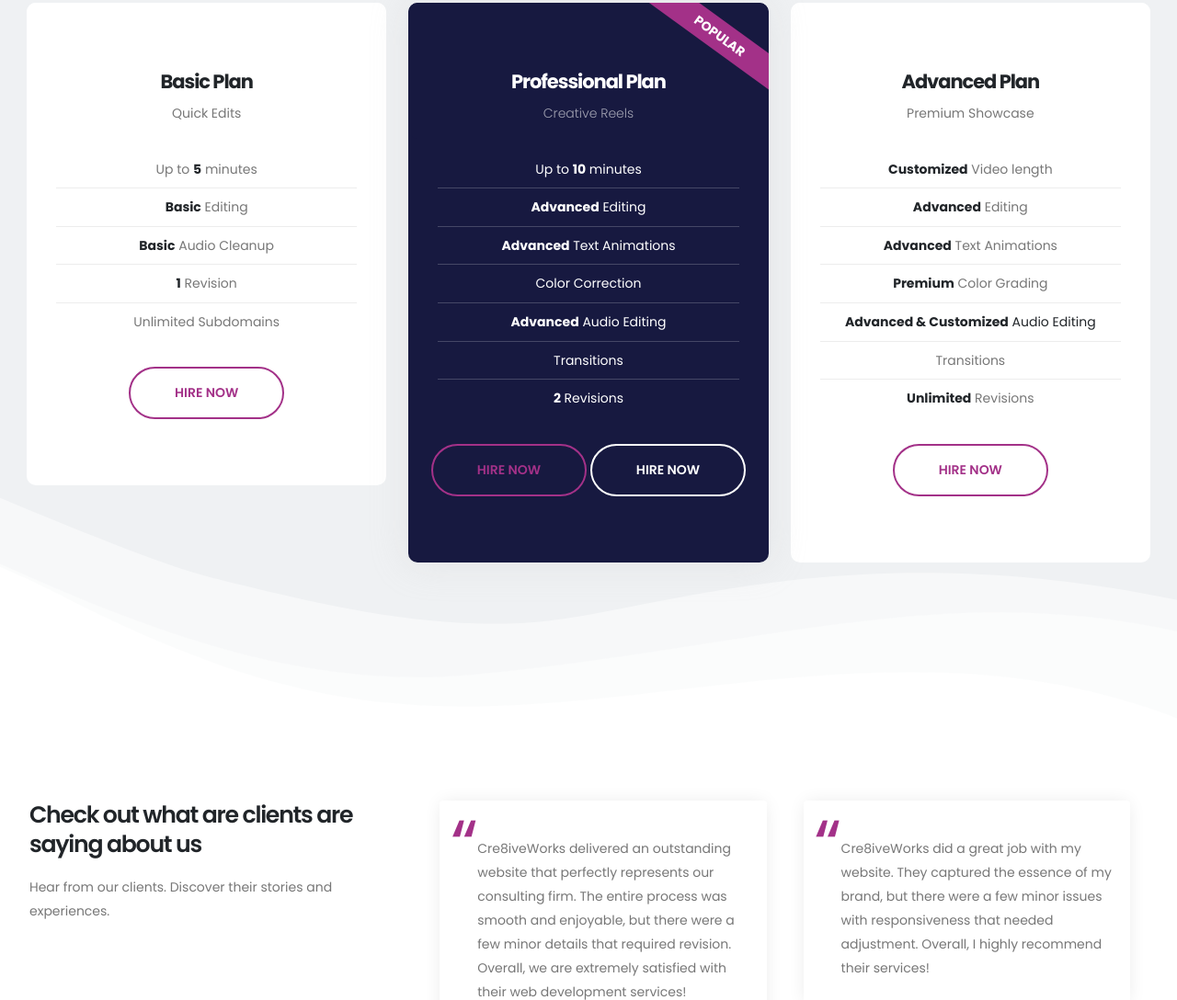
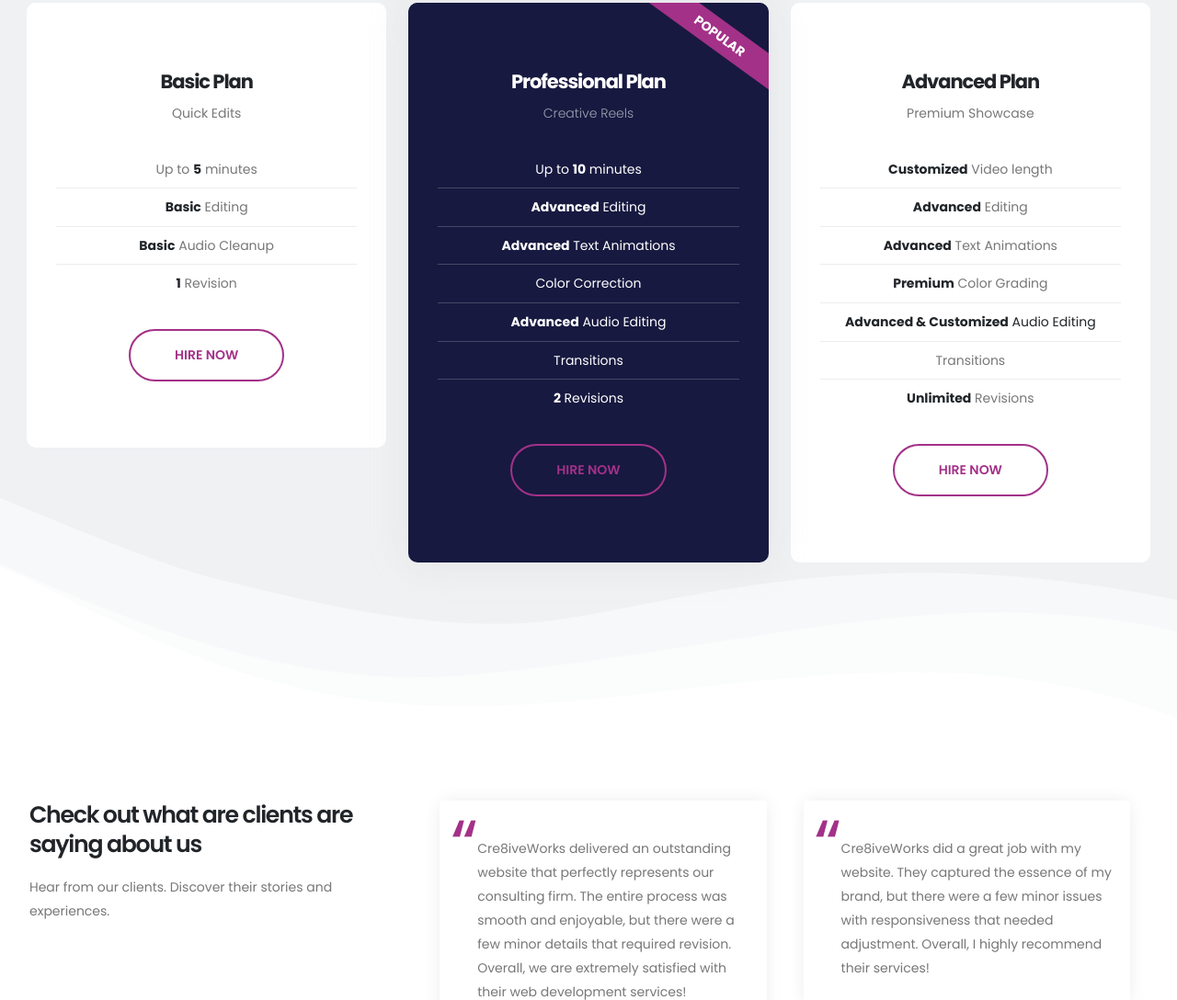
Before and after one commit to cre8iveworks/cre8iveworks.github.io, a plain HTML site: page video-editing.html in a window 1280 px wide. Shown: the part 1287-2375 px from the top of the page at 92% size. Drawn offline with nearby package versions, Linux system fonts and the light colour scheme.

Commit message:
fix some pricing plans mistakes

```diff
--- a/video-editing.html
+++ b/video-editing.html
@@ -291,7 +291,6 @@
 											<li><strong class="text-color-dark">Basic</strong> Audio Cleanup</li>
 											<li><strong class="text-color-dark">1</strong> Revision</li>
 
-											<li>Unlimited Subdomains</li>
 										</ul>
 									</div>
 									<div class="plan-footer pt-3 pb-5">
@@ -326,7 +325,6 @@
 											class="btn btn-secondary btn-outline btn-rounded font-weight-semibold px-5 py-3 text-3 mb-4">
 											HIRE NOW
 										</a>
-										<a href="#" class="btn btn-light-2 btn-outline btn-rounded font-weight-semibold px-5 py-3 text-3 mb-4">HIRE NOW</a>
 									</div>
 								</div>
 							</div>
```
